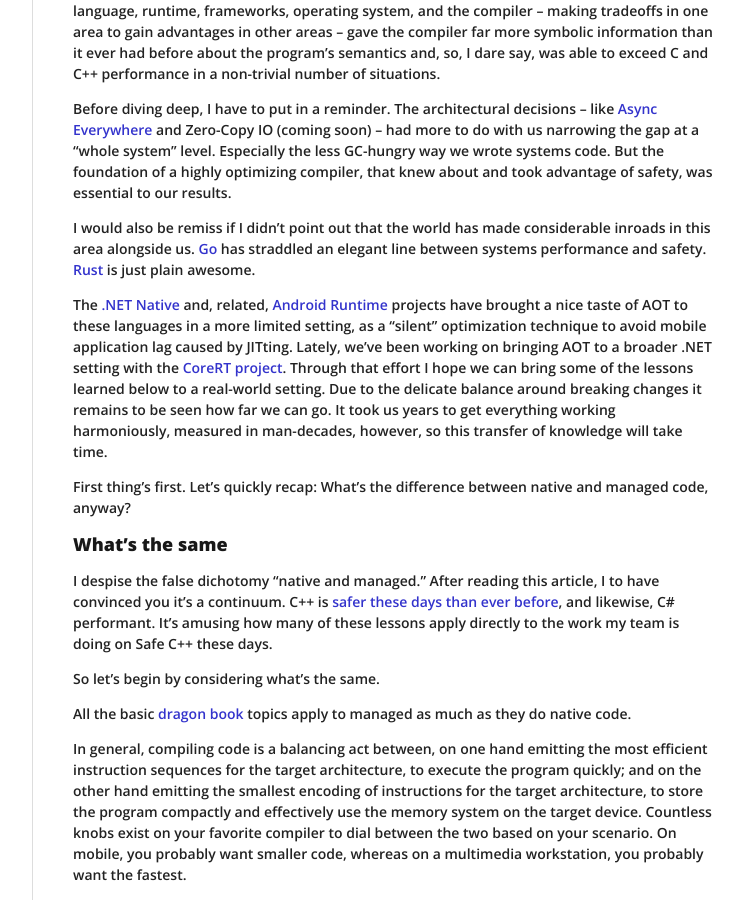
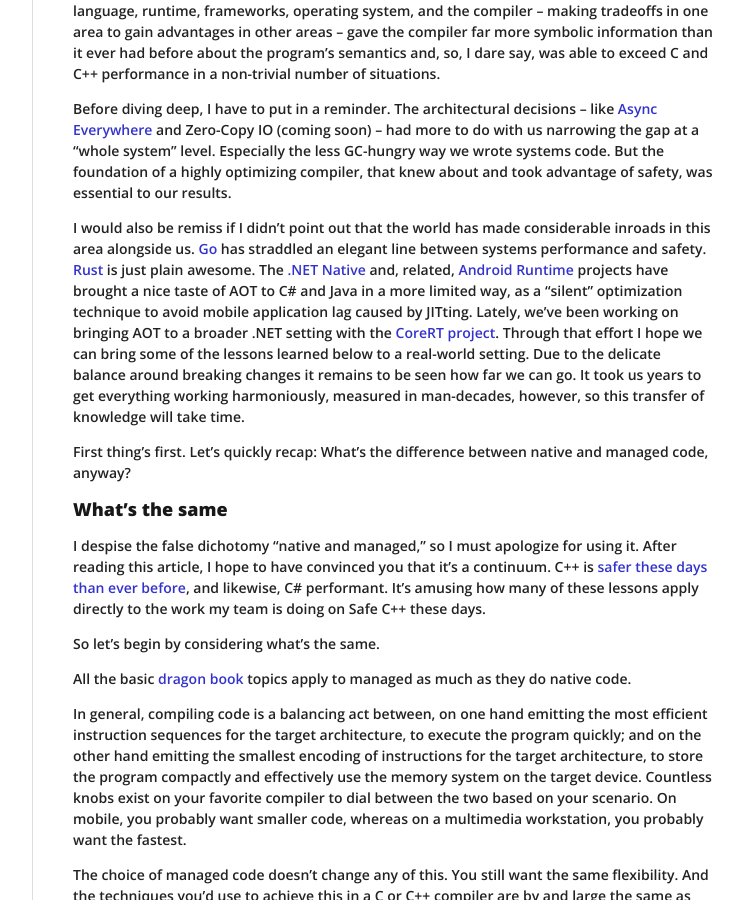
Before and after one commit to joeduffy/joeduffy.github.io, a Jekyll site: the page built from _posts/2015-12-19-safe-native-code.md, in a window 1280 px wide and 900 px high, scrolled down 625 px. Shown: the whole window, without its empty margins (378-1121 px from the left). Built offline with Jekyll 4.4.1, drawn with Linux system fonts in a browser that asks for light colours; nearby versions of some CDN libraries; Markdown is read by kramdown in place of the engine named in the settings.

Commit message:
Wordsmith

```diff
--- a/_posts/2015-12-19-safe-native-code.md
+++ b/_posts/2015-12-19-safe-native-code.md
@@ -47,11 +47,10 @@
 
 I would also be remiss if I didn't point out that the world has made considerable inroads in this area alongside us.
 [Go](https://golang.org/) has straddled an elegant line between systems performance and safety.  [Rust](
-http://rust-lang.org/) is just plain awesome.
-
-The [.NET Native](https://msdn.microsoft.com/en-us/vstudio/dotnetnative.aspx) and, related, [Android Runtime](
-https://en.wikipedia.org/wiki/Android_Runtime) projects have brought a nice taste of AOT to these languages in a more
-limited setting, as a "silent" optimization technique to avoid mobile application lag caused by JITting.  Lately, we've
+http://rust-lang.org/) is just plain awesome.  The [.NET Native](
+https://msdn.microsoft.com/en-us/vstudio/dotnetnative.aspx) and, related, [Android Runtime](
+https://en.wikipedia.org/wiki/Android_Runtime) projects have brought a nice taste of AOT to C# and Java in a more
+limited way, as a "silent" optimization technique to avoid mobile application lag caused by JITting.  Lately, we've
 been working on bringing AOT to a broader .NET setting with the [CoreRT project](https://github.com/dotnet/corert).
 Through that effort I hope we can bring some of the lessons learned below to a real-world setting.  Due to the
 delicate balance around breaking changes it remains to be seen how far we can go.  It took us years to get
@@ -61,9 +60,10 @@
 
 ## What's the same
 
-I despise the false dichotomy "native and managed."  After reading this article, I to have convinced you it's a
-continuum.  C++ is [safer these days than ever before](https://github.com/isocpp/CppCoreGuidelines), and likewise, C#
-performant.  It's amusing how many of these lessons apply directly to the work my team is doing on Safe C++ these days.
+I despise the false dichotomy "native and managed," so I must apologize for using it.  After reading this article, I
+hope to have convinced you that it's a continuum.  C++ is [safer these days than ever before](
+https://github.com/isocpp/CppCoreGuidelines), and likewise, C# performant.  It's amusing how many of these lessons apply
+directly to the work my team is doing on Safe C++ these days.
 
 So let's begin by considering what's the same.
 
```
